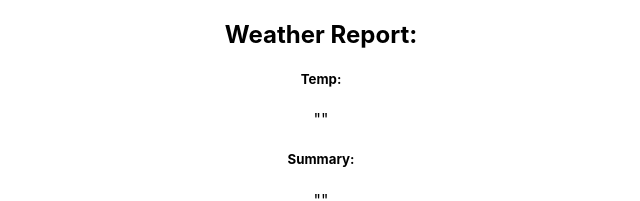
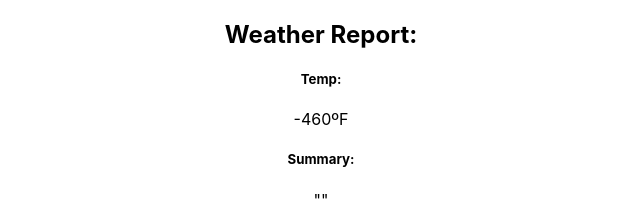
Before and after one commit to dbecker92691/MERN-Ski-Report-App, a React (Create React App) app in the folder ski-react/: page / in a window 1280 px wide. Shown: the top 201 px of the page, without its empty margins (319-959 px from the left). Built offline with nearby package versions, Linux system fonts and the light colour scheme; no server answers.

Commit message:
updated master

```diff
--- a/ski-react/src/SkiPostContainer/WeatherAPI/CurrentWeather.jsx
+++ b/ski-react/src/SkiPostContainer/WeatherAPI/CurrentWeather.jsx
@@ -9,7 +9,7 @@ const CurrentWeather = (props) => {
           <h2>Weather Report:</h2>
             <h5>Temp:</h5>
                 <p>
-                    {JSON.stringify(props.theWeather.main.temp)}
+                    <TempConverter temp={props.theWeather.main.temp} />
                 </p>
             <h5>Summary:</h5>
                 <p>
```
